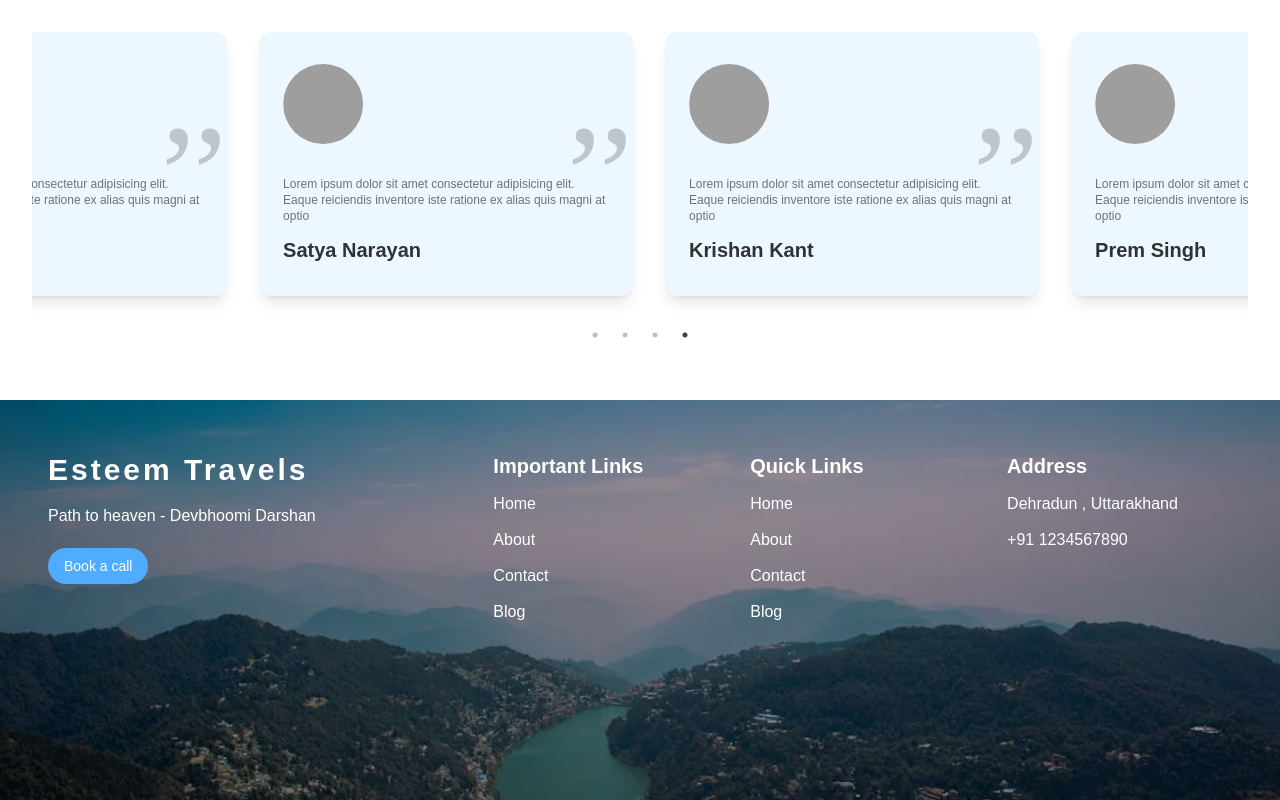
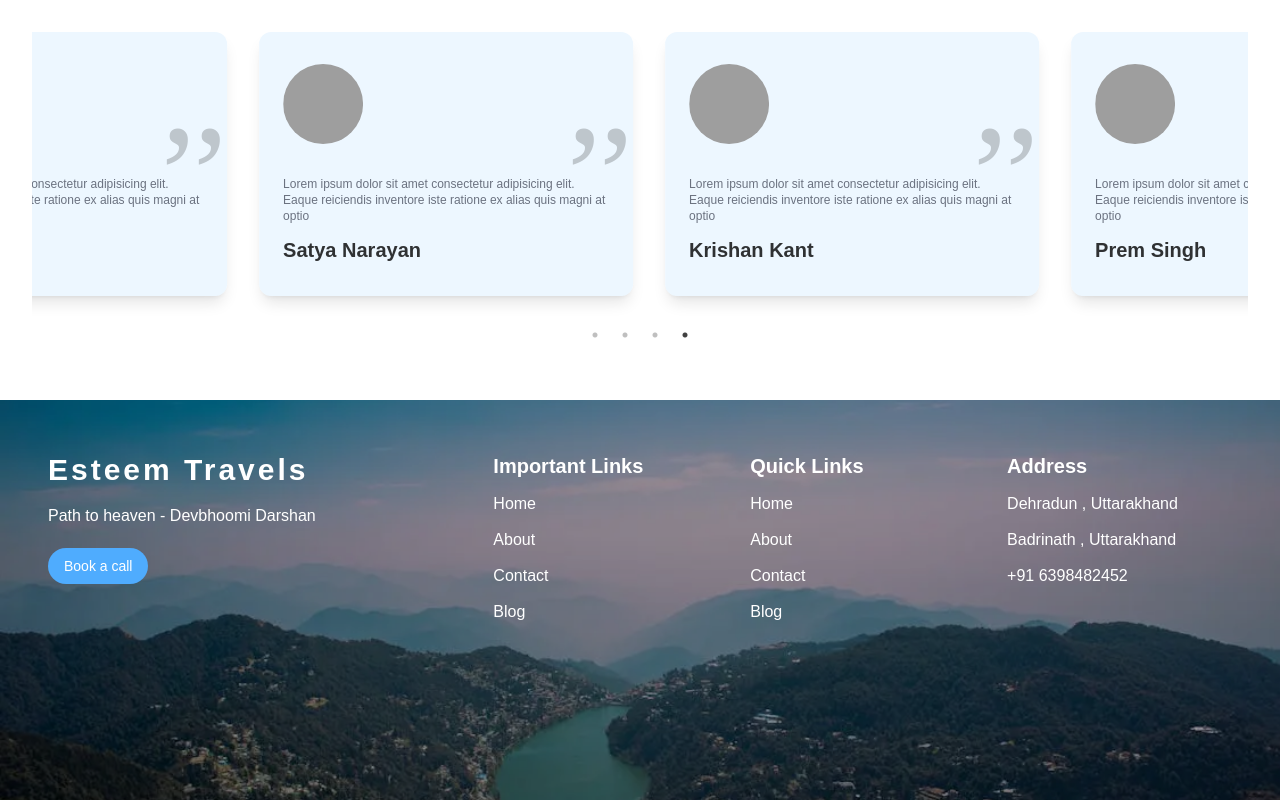
Before and after one commit to progbisht/temp, a React (Vite) app: page / in a window 1280 px wide. Shown: the part 3608-4408 px from the top of the page. Built offline with nearby package versions, Linux system fonts and the light colour scheme; grey boxes are pictures that could not be loaded; some icons are missing.

Commit message:
fix: fix contact details in footer

```diff
--- a/src/components/Footer/Footer.jsx
+++ b/src/components/Footer/Footer.jsx
@@ -98,7 +98,8 @@ const Footer = () => {
               </h1>
               <div>
                 <p className="mb-3">Dehradun , Uttarakhand</p>
-                <p>+91 1234567890</p>
+                <p className="mb-3">Badrinath , Uttarakhand</p>
+                <p>+91 6398482452</p>
 
                 {/* social links */}
                 <div className="flex items-center gap-3 mt-6">
```
